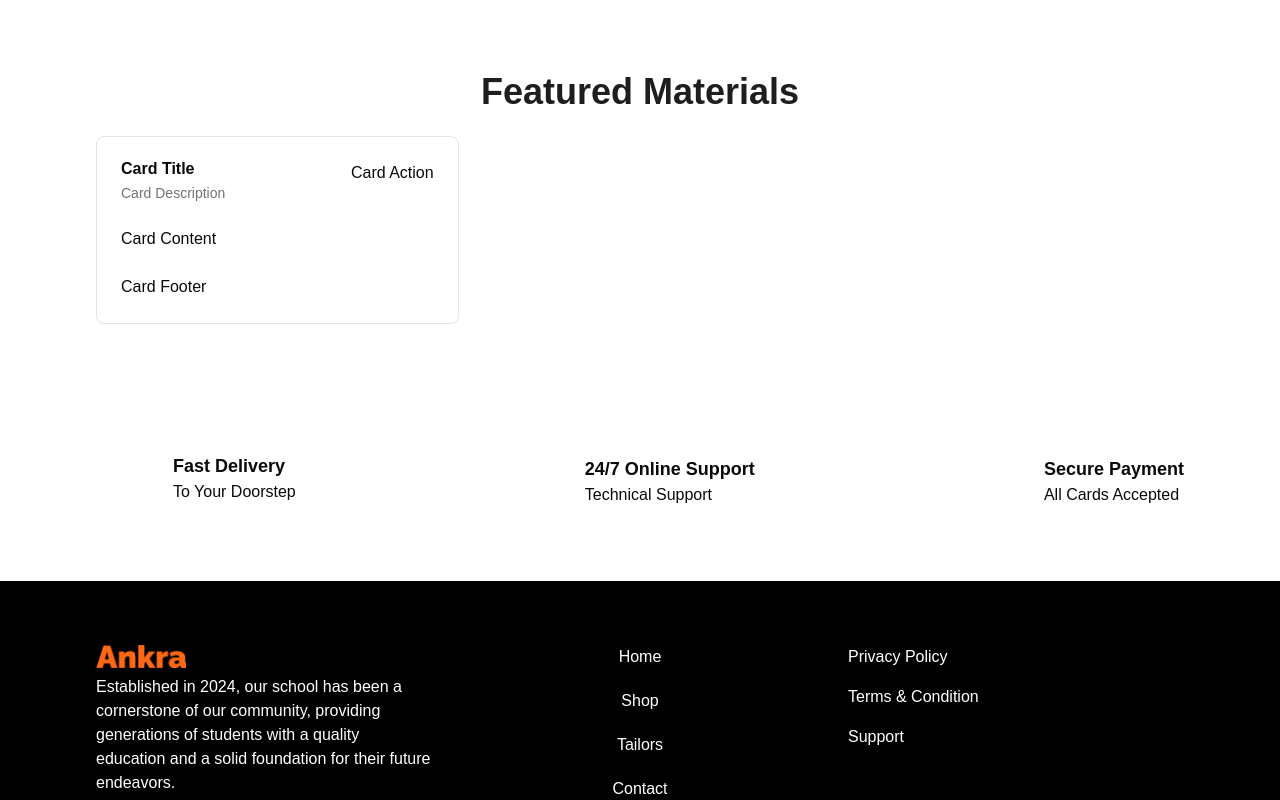
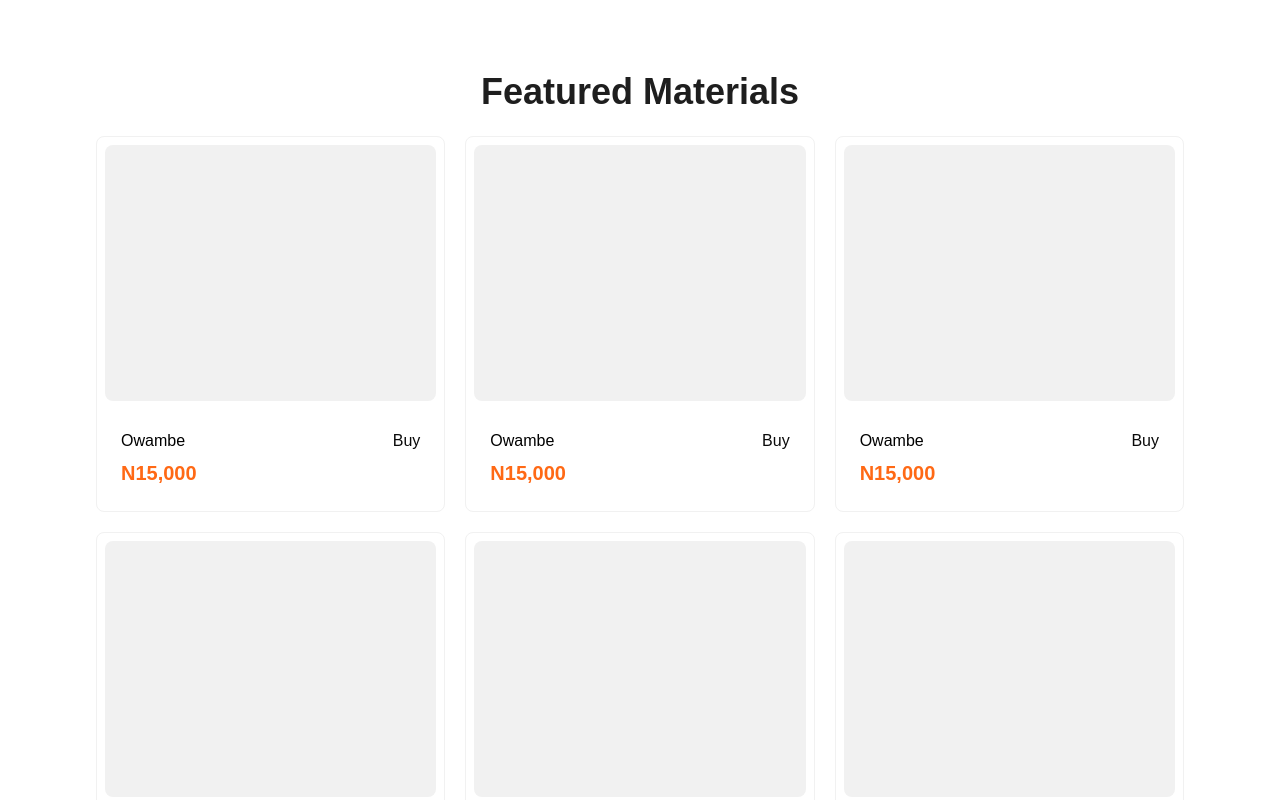
Before and after one commit to Isreality/Ankra, a Next.js app: page / in a window 1280 px wide. Shown: the part 1200-2000 px from the top of the page. Built offline with nearby package versions, Linux system fonts and the light colour scheme; some icons are missing.

Commit message:
made some edits to the cards on the home page

```diff
--- a/package.json
+++ b/package.json
@@ -12,6 +12,7 @@
     "@radix-ui/react-alert-dialog": "^1.1.14",
     "@radix-ui/react-dialog": "^1.1.14",
     "@radix-ui/react-slot": "^1.2.3",
+    "@radix-ui/react-tabs": "^1.1.12",
     "class-variance-authority": "^0.7.1",
     "clsx": "^2.1.1",
     "lucide-react": "^0.511.0",
--- a/src/app/page.jsx
+++ b/src/app/page.jsx
@@ -41,10 +41,15 @@
 
         {/* Featured Materials */}
         <div className="w-full px-4 md:px-8 lg:px-24 py-16">
-          <h1 className="text-[#1e1e1e] text-center md:text-center lg:text-center font-black text-xl md:text-2xl lg:text-4xl">Featured Materials</h1><br/>
+          <h1 className="text-[#1e1e1e] text-center md:text-center lg:text-center font-bold text-xl md:text-2xl lg:text-4xl">Featured Materials</h1><br/>
 
-          <div className="grid grid-cols-3">
-            <Cad/>
+          <div className="grid grid-cols-3 gap-5">
+            <Cad title="Owambe" price="N15,000"/>
+            <Cad title="Owambe" price="N15,000"/>
+            <Cad title="Owambe" price="N15,000"/>
+            <Cad title="Owambe" price="N15,000"/>
+            <Cad title="Owambe" price="N15,000"/>
+            <Cad title="Owambe" price="N15,000"/>
           </div>
         </div>
 
@@ -80,6 +85,7 @@
               <p className="text-left text-sm md:text-base">All Cards Accepted</p>
             </div>
           </div>
+
         </div>
 
       </main>
--- a/src/app/tailors/page.jsx
+++ b/src/app/tailors/page.jsx
@@ -1,7 +1,9 @@
-import React from 'react'
+
 
 export default function Tailors() {
   return (
-    <div>Tailors</div>
+    <div>
+      <Tab/>
+    </div>
   )
 }
--- a/src/components/Cad.jsx
+++ b/src/components/Cad.jsx
@@ -8,21 +8,21 @@
     CardTitle,
   } from "@/components/ui/card"
 
-export default function Cad() {
+export default function Cad({title, price}) {
   return (
-    <Card>
-        <CardHeader>
-            <CardTitle>Card Title</CardTitle>
-            <CardDescription>Card Description</CardDescription>
-            <CardAction>Card Action</CardAction>
+    <Card className="py-2 border-1 border-[#f1f1f1] gap-3">
+        <CardContent className="px-2">
+            <div className="bg-[#f1f1f1] w-full h-64 rounded-md"></div>
+        </CardContent>
+        <CardHeader className="px-6 py-4">
+            <CardDescription className="text-black font-medium text-sm md:text-base">{title}</CardDescription>
+            <CardTitle className="text-primary font-bold text-base md:text-xl">{price}</CardTitle>
+            <CardAction>Buy</CardAction>
         </CardHeader>
-        <CardContent>
-            <p>Card Content</p>
-            <div className="bg-[#c4c4c4]"></div>
-        </CardContent>
-        <CardFooter>
+
+        {/* <CardFooter>
             <p>Card Footer</p>
-        </CardFooter>
+        </CardFooter> */}
     </Card>
   )
 }
--- /dev/null
+++ b/src/components/Tab.jsx
@@ -0,0 +1,14 @@
+import { Tabs, TabsContent, TabsList, TabsTrigger } from "@/components/ui/tabs"
+
+export default function Tabs() {
+  return (
+    <Tabs defaultValue="account" className="w-[400px]">
+        <TabsList>
+            <TabsTrigger value="account">Account</TabsTrigger>
+            <TabsTrigger value="password">Password</TabsTrigger>
+        </TabsList>
+        <TabsContent value="account">Make changes to your account here.</TabsContent>
+        <TabsContent value="password">Change your password here.</TabsContent>
+    </Tabs>
+  )
+}
--- /dev/null
+++ b/src/components/ui/tabs.jsx
@@ -0,0 +1,62 @@
+"use client"
+
+import * as React from "react"
+import * as TabsPrimitive from "@radix-ui/react-tabs"
+
+import { cn } from "@/lib/utils"
+
+function Tabs({
+  className,
+  ...props
+}) {
+  return (
+    <TabsPrimitive.Root
+      data-slot="tabs"
+      className={cn("flex flex-col gap-2", className)}
+      {...props} />
+  );
+}
+
+function TabsList({
+  className,
+  ...props
+}) {
+  return (
+    <TabsPrimitive.List
+      data-slot="tabs-list"
+      className={cn(
+        "bg-muted text-muted-foreground inline-flex h-9 w-fit items-center justify-center rounded-lg p-[3px]",
+        className
+      )}
+      {...props} />
+  );
+}
+
+function TabsTrigger({
+  className,
+  ...props
+}) {
+  return (
+    <TabsPrimitive.Trigger
+      data-slot="tabs-trigger"
+      className={cn(
+        "data-[state=active]:bg-background dark:data-[state=active]:text-foreground focus-visible:border-ring focus-visible:ring-ring/50 focus-visible:outline-ring dark:data-[state=active]:border-input dark:data-[state=active]:bg-input/30 text-foreground dark:text-muted-foreground inline-flex h-[calc(100%-1px)] flex-1 items-center justify-center gap-1.5 rounded-md border border-transparent px-2 py-1 text-sm font-medium whitespace-nowrap transition-[color,box-shadow] focus-visible:ring-[3px] focus-visible:outline-1 disabled:pointer-events-none disabled:opacity-50 data-[state=active]:shadow-sm [&_svg]:pointer-events-none [&_svg]:shrink-0 [&_svg:not([class*='size-'])]:size-4",
+        className
+      )}
+      {...props} />
+  );
+}
+
+function TabsContent({
+  className,
+  ...props
+}) {
+  return (
+    <TabsPrimitive.Content
+      data-slot="tabs-content"
+      className={cn("flex-1 outline-none", className)}
+      {...props} />
+  );
+}
+
+export { Tabs, TabsList, TabsTrigger, TabsContent }
```
Also changed, not shown: 1 other file (tests, documents, lock files or other folders).
